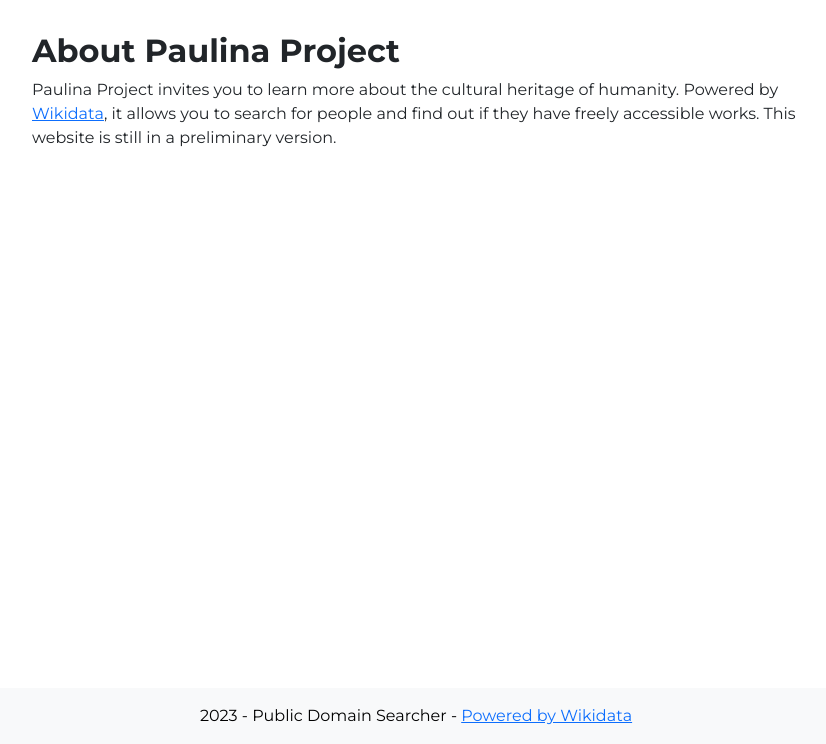
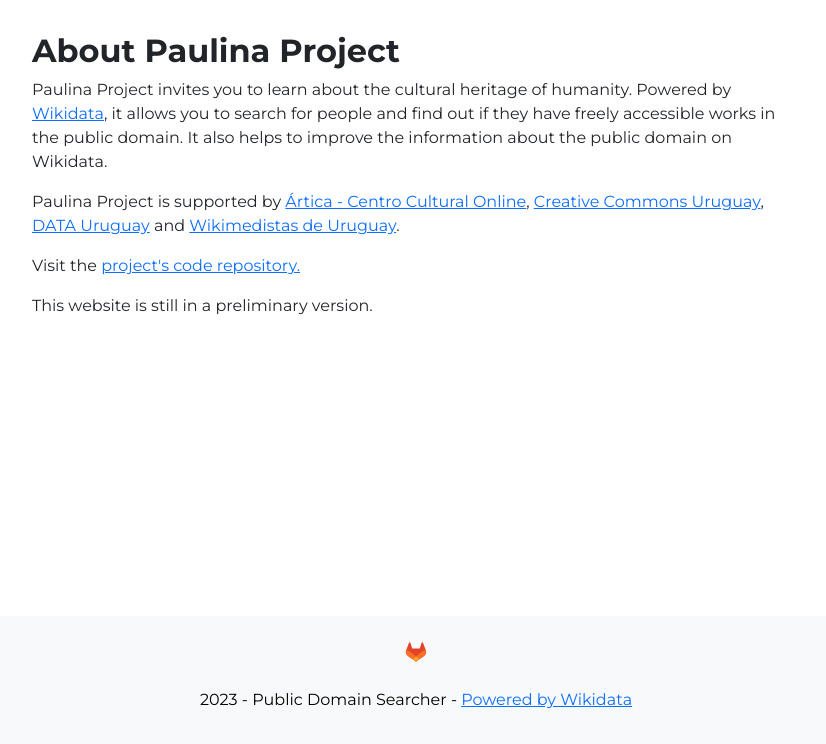
Before and after one commit to febr3s/paulina-fork, a Flask app: page /about/ in a window 1280 px wide. Shown: the part 56-800 px from the top of the page, without its empty margins (224-1050 px from the left). Run offline with Flask 3, Linux system fonts and the light colour scheme.

Commit message:
Improved About, footer and Readme

```diff
--- a/templates/about.html
+++ b/templates/about.html
@@ -7,8 +7,15 @@
 {% block content %}
 <div class="container-fluid w-75 p-3" style="max-width:800px;">
 <h2>About Paulina Project</h2>
-<p>Paulina Project invites you to learn more about the cultural heritage of humanity.
-    Powered by <a href="https://www.wikidata.org" target="_blank">Wikidata</a>, it allows you to search for people
-    and find out if they have freely accessible works. This website is still in a preliminary version.</p>
+    <p>Paulina Project invites you to learn about the cultural heritage of humanity.
+        Powered by <a href="https://www.wikidata.org" target="_blank">Wikidata</a>, it allows you to search for people
+        and find out if they have freely accessible works in the public domain. It also helps to improve the information
+        about the public domain on Wikidata.</p>
+    <p>Paulina Project is supported by <a href="https://www.articaonline.com" target="_blank">Ártica - Centro Cultural Online</a>,
+         <a href="https://www.creativecommons.uy" target="_blank">Creative Commons Uruguay</a>,
+         <a href="https://data.org.uy" target="_blank">DATA Uruguay</a> and
+         <a href="https://wikimedistas.uy" target="_blank">Wikimedistas de Uruguay</a>.</p>
+    <p>Visit the <a href="https://gitlab.wikimedia.org/toolforge-repos/paulina">project's code repository.</a></p>
+    <p>This website is still in a preliminary version.</p>
 </div>
 {% endblock %}
--- a/templates/layout.html
+++ b/templates/layout.html
@@ -52,8 +52,10 @@
 
   <footer class="mt-auto">
        <div class="text-bg-light text-center p-3">
-      {{ now.year }} - Public Domain Searcher - <a href="https://www.wikidata.org">Powered by Wikidata</a>
-    </div>
+           <p><a href="https://gitlab.wikimedia.org/toolforge-repos/paulina" target="_blank">
+               <img src="{{ url_for('static', filename='images/gitlab-logo-500.svg') }}" alt="GitLab logo" width="40" height="40"></a></p>
+           <p>{{ now.year }} - Public Domain Searcher - <a href="https://www.wikidata.org" target="_blank">Powered by Wikidata</a></p>
+       </div>
 
   </footer>
 </body>
```
Also changed, not shown: README.md, static/images/gitlab-logo-500.svg (added).
